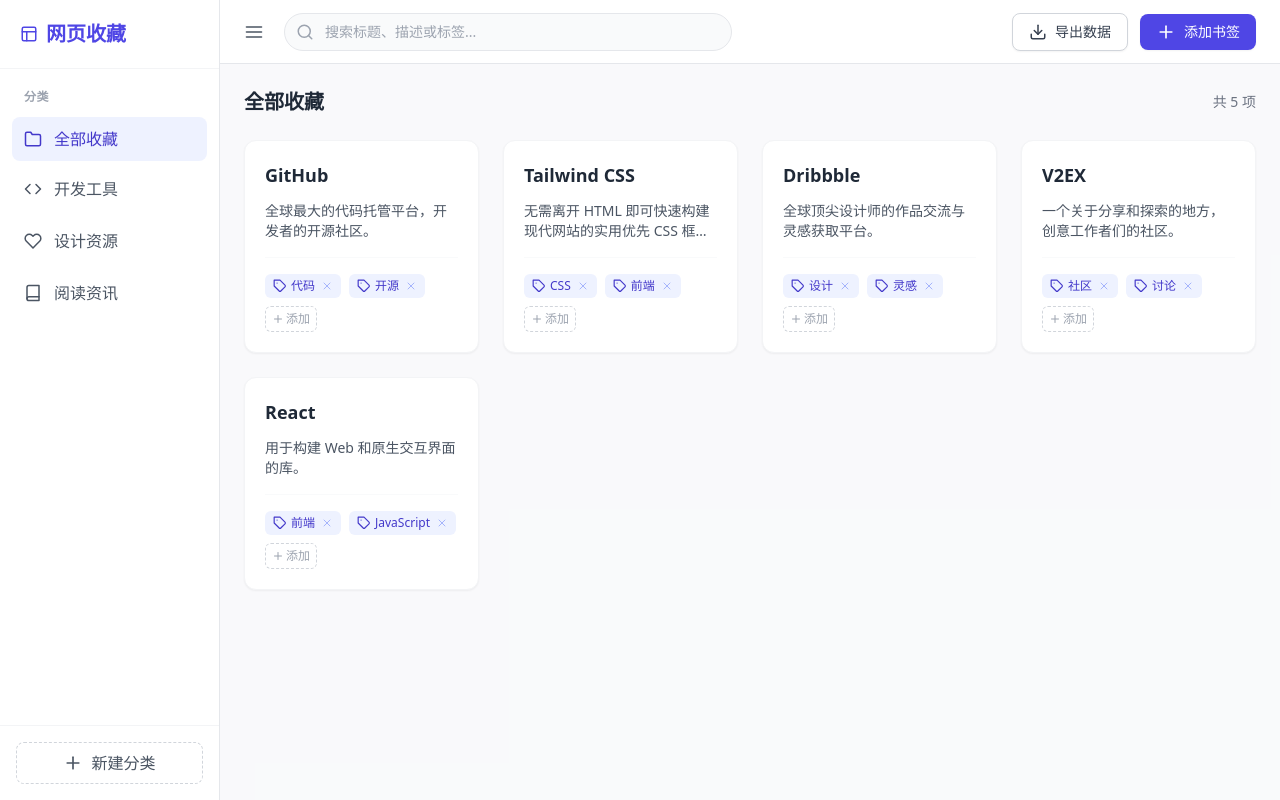
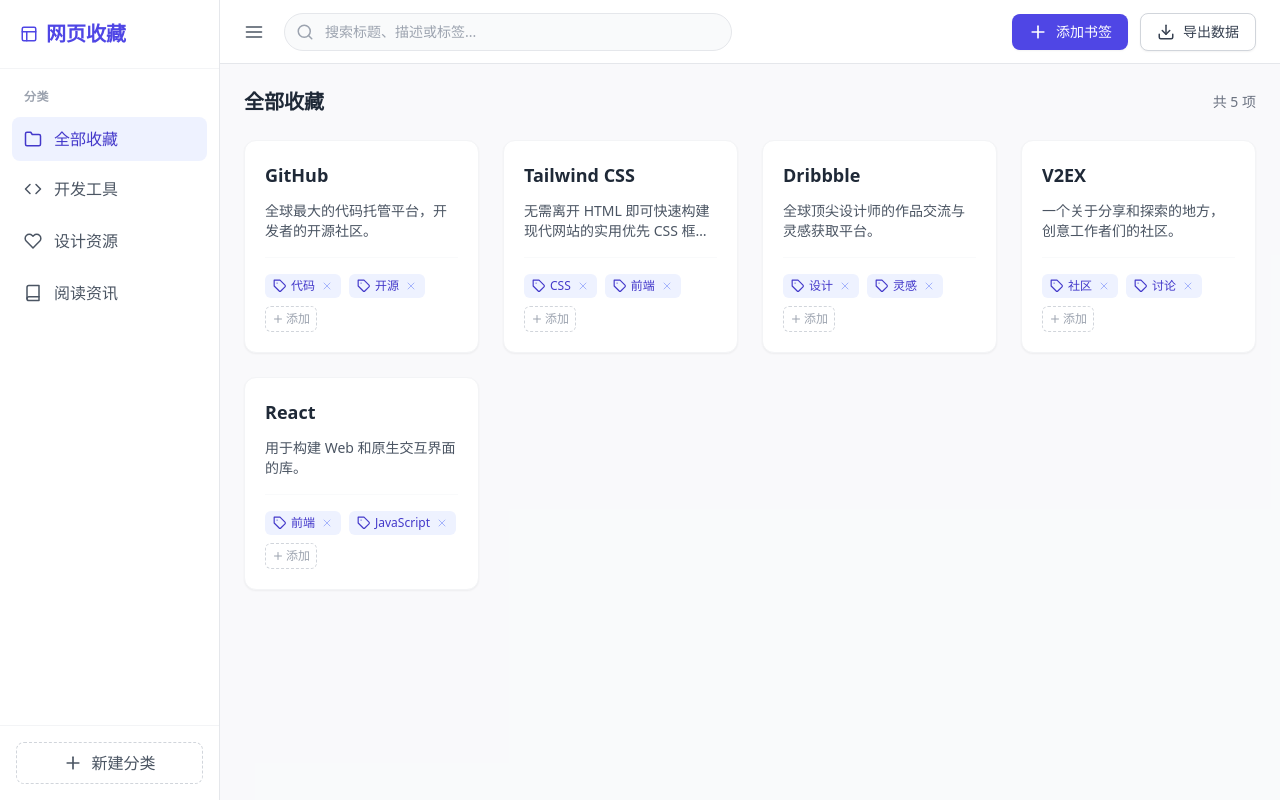
Before and after one commit to nimohe/my-bookmark-manager, a React (Vite) app: page / in a window 1280 px wide. Built offline with nearby package versions, Linux system fonts and the light colour scheme.

Commit message:
UI：右侧按钮对调

```diff
--- a/src/App.jsx
+++ b/src/App.jsx
@@ -477,19 +477,19 @@
 
           <div className="flex items-center gap-2 sm:gap-3 flex-shrink-0">
             <button
+              onClick={() => setIsAddModalOpen(true)}
+              className="flex items-center gap-2 bg-indigo-600 text-white px-3 sm:px-4 py-2 rounded-lg text-sm font-medium hover:bg-indigo-700 shadow-sm transition-colors"
+            >
+              <IconPlus />
+              <span className="hidden sm:inline">添加书签</span>
+            </button>
+            <button
               onClick={handleExportData}
               title="导出所有书签和分类"
               className="flex items-center gap-2 bg-white border border-gray-300 text-gray-700 px-3 sm:px-4 py-2 rounded-lg text-sm font-medium hover:bg-gray-50 shadow-sm transition-colors"
             >
               <IconDownload />
               <span className="hidden md:inline">导出数据</span>
-            </button>
-            <button
-              onClick={() => setIsAddModalOpen(true)}
-              className="flex items-center gap-2 bg-indigo-600 text-white px-3 sm:px-4 py-2 rounded-lg text-sm font-medium hover:bg-indigo-700 shadow-sm transition-colors"
-            >
-              <IconPlus />
-              <span className="hidden sm:inline">添加书签</span>
             </button>
           </div>
         </header>
```
